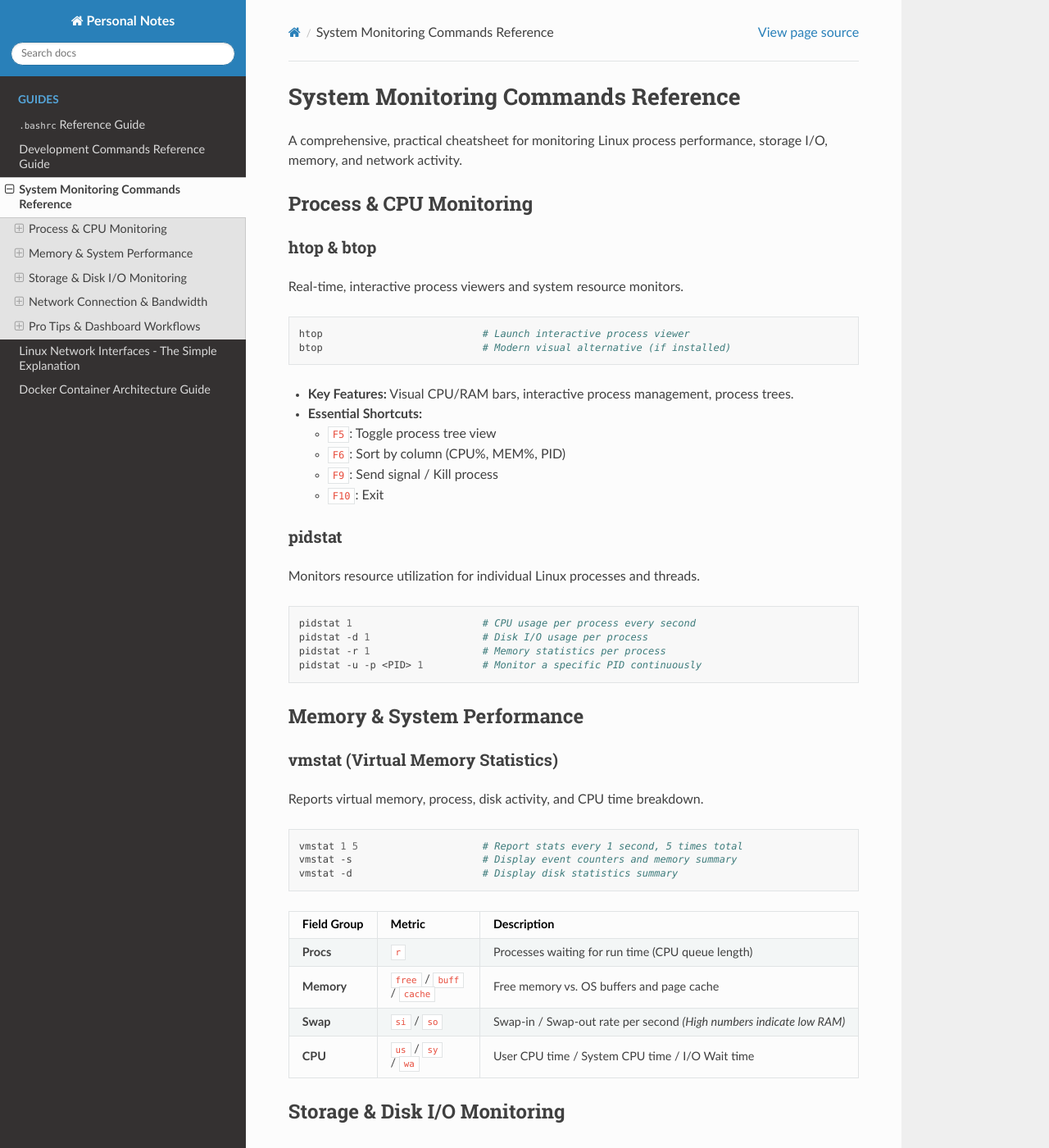
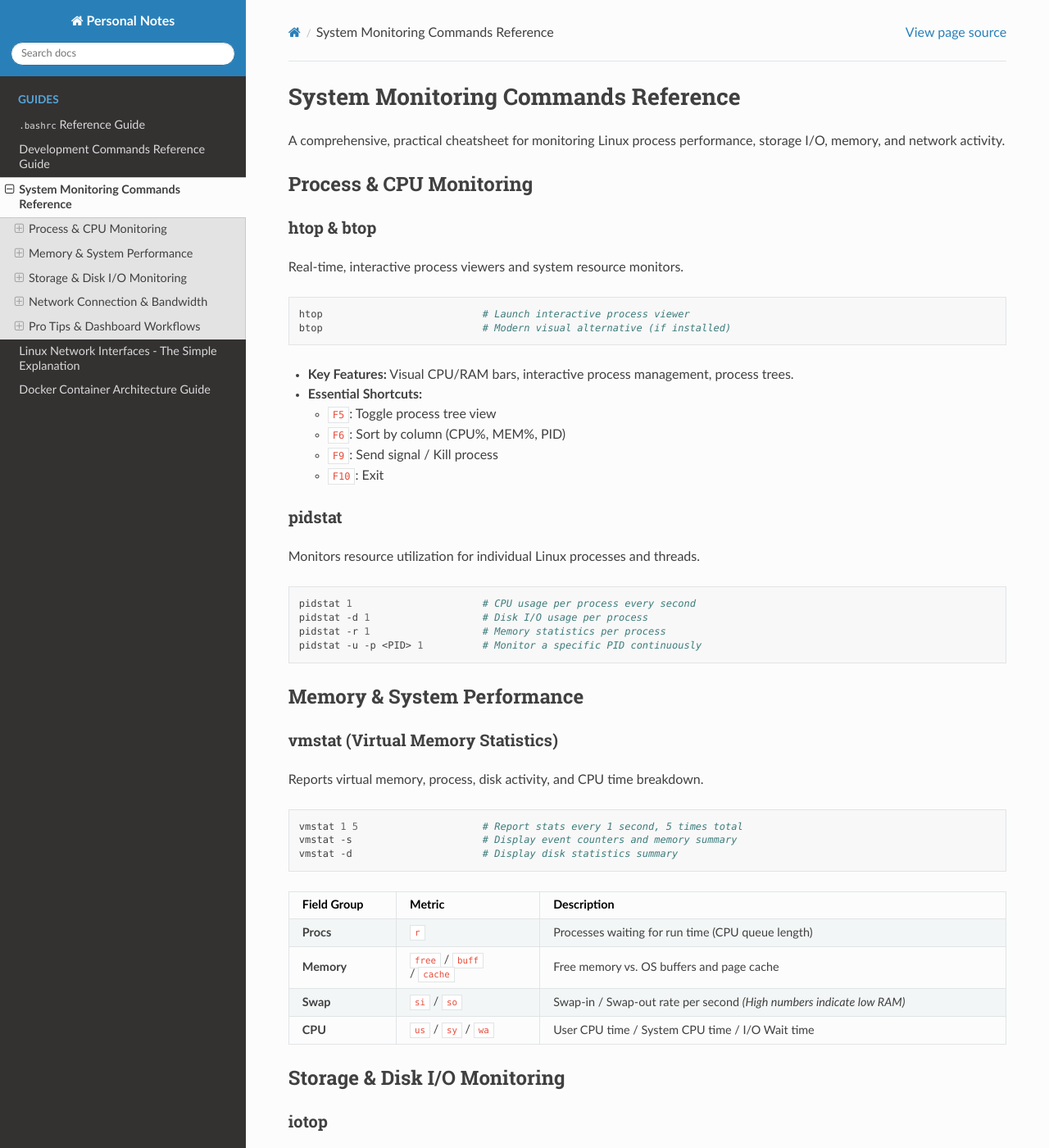
Before and after one commit to karthik-dev-82/system-notes, a Sphinx documentation site: the page built from docs/source/system_monitoring_commands.rst, in a window 1280 px wide and 1400 px high. Shown: the whole window at 82% size. Built offline with Sphinx 7.4.7 and the Read the Docs theme 3.1.0, drawn with Linux system fonts in a browser that asks for light colours.

Commit message:
Make docs content use the full page width
sphinx_rtd_theme caps the content column at ~800px by default, which
was cramming everything (especially the wide reference tables) into a
narrow strip with its own horizontal scrollbar on a normal monitor.
Overrides .wy-nav-content's max-width via a custom stylesheet.

Co-Authored-By: Claude Sonnet 5 <noreply@anthropic.com>

```diff
--- /dev/null
+++ b/docs/source/_static/custom.css
@@ -0,0 +1,6 @@
+/* sphinx_rtd_theme caps the content column at ~800px. For a reading/revision
+   site that's mostly tables, code blocks, and wide diagrams, that wastes
+   most of a normal monitor and forces tables into their own scrollbars. */
+.wy-nav-content {
+    max-width: none;
+}
--- a/docs/source/conf.py
+++ b/docs/source/conf.py
@@ -13,6 +13,8 @@ templates_path = ["_templates"]
 exclude_patterns = ["_build", "Thumbs.db", ".DS_Store"]
 
 html_theme = "sphinx_rtd_theme"
+html_static_path = ["_static"]
+html_css_files = ["custom.css"]
 
 # Debian/Ubuntu's "plantuml" apt package lags upstream by years and chokes
 # on modern syntax (e.g. `!theme plain`), so CI downloads the current
```
